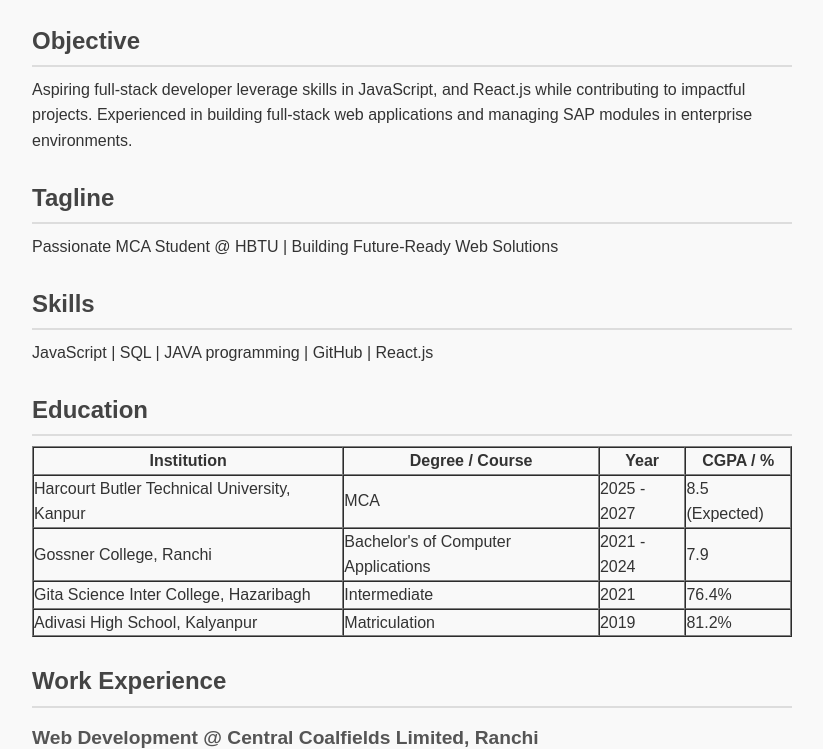
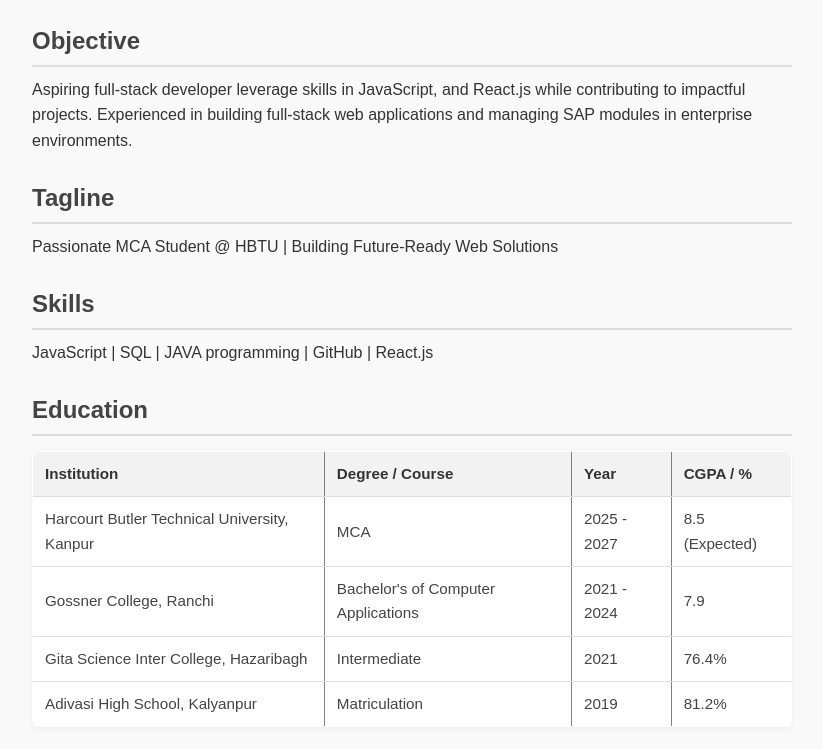
Before and after one commit to Roshu09/resume, a plain HTML site: page index.html in a window 1280 px wide. Shown: the part 181-930 px from the top of the page, without its empty margins (228-1051 px from the left). Drawn offline with Linux system fonts and the light colour scheme.

Commit message:
Update style.css

```diff
--- a/style.css
+++ b/style.css
@@ -1,11 +1,9 @@
-/* General Reset */
 * {
   margin: 0;
   padding: 0;
   box-sizing: border-box;
 }
 
-/* Body Styling */
 body {
   font-family: Arial, Helvetica, sans-serif;
   line-height: 1.6;
@@ -16,7 +14,6 @@ body {
   color: #333;
 }
 
-/* Headings */
 h1 {
   font-size: 2.2rem;
   text-align: center;
@@ -40,12 +37,10 @@ h3 {
   color: #555;
 }
 
-/* Paragraphs */
 p {
   margin-bottom: 10px;
 }
 
-/* Lists */
 ul {
   margin-left: 20px;
   margin-bottom: 15px;
@@ -55,7 +50,6 @@ li {
   margin-bottom: 5px;
 }
 
-/* Links */
 a {
   color: #0056b3;
   text-decoration: none;
@@ -66,13 +60,43 @@ a:hover {
   color: #003366;
 }
 
-/* Contact Info */
 p:first-of-type {
   text-align: center;
   margin-bottom: 20px;
 }
 
-/* Skills & Tags */
 p strong {
   color: #000;
 }
+
+table {
+  width: 100%;
+  border-collapse: collapse;
+  margin-top: 15px;
+  margin-bottom: 20px;
+  font-size: 0.95rem;
+  background: #fff;
+  box-shadow: 0 2px 6px rgba(0, 0, 0, 0.05);
+  border-radius: 6px;
+  overflow: hidden;
+}
+
+th, td {
+  padding: 10px 12px;
+  text-align: left;
+  border-bottom: 1px solid #ddd;
+}
+
+th {
+  background: #f2f2f2;
+  font-weight: bold;
+  color: #333;
+}
+
+tr:hover {
+  background: #f9f9f9;
+}
+
+td {
+  color: #444;
+}
```
